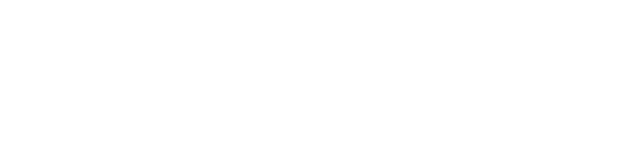
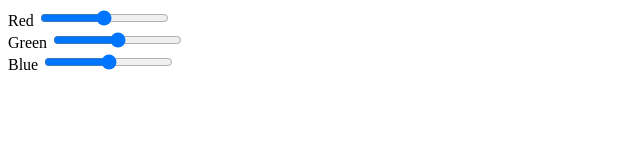
Before and after one commit to vic-chavez/HTML-CSS, a plain HTML site: page Color-picker/index.html in a window 1280 px wide. Shown: the whole page, without its empty margins (0-640 px from the left). Drawn offline with Linux system fonts and the light colour scheme.

Commit message:
Merge remote-tracking branch 'origin/main' into main

```diff
--- a/Color-picker/index.html
+++ b/Color-picker/index.html
@@ -3,8 +3,30 @@
 <head>
     <meta charset="UTF-8">
     <title>Title</title>
+    <link rel="stylesheet" href="./style.css"/>
+    <script src="script.js"></script>
 </head>
 <body>
+    <div class="picker-form-container">
+        <div class="picker-control">
+            <label for="red">Red</label>
+            <input type="range"
+                id="red">
+        </div>
+        <div class="picker-control">
+            <label for="green">Green</label>
+            <input type="range"
+                id="green">
+        </div>
+        <div class="picker-control">
+            <label for="blue">Blue</label>
+            <input type="range"
+                id="blue">
+        </div>
+    </div>
 
+    <div class="color-box-container">
+        <div id="color-box"></div>
+    </div>
 </body>
 </html>
```
